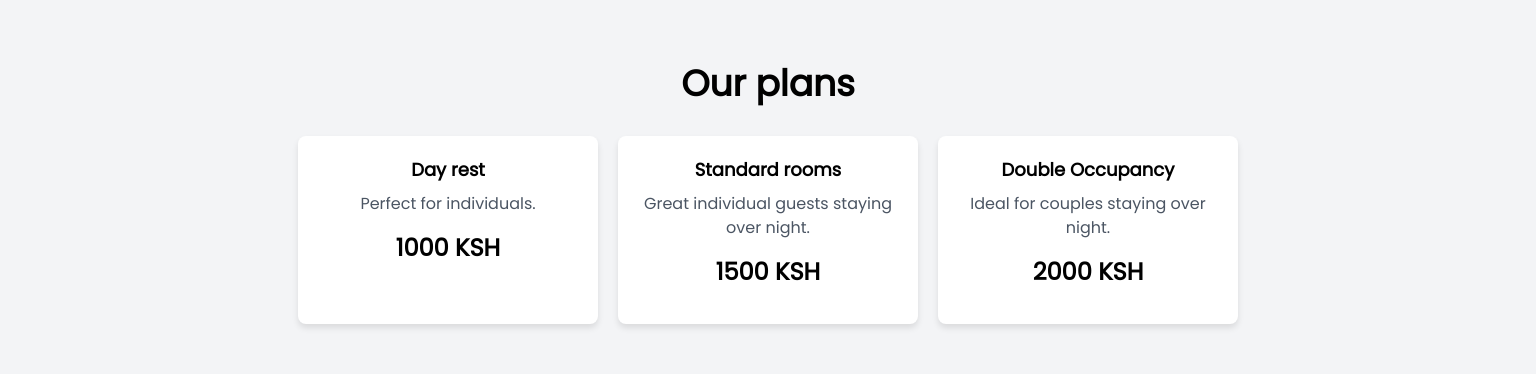
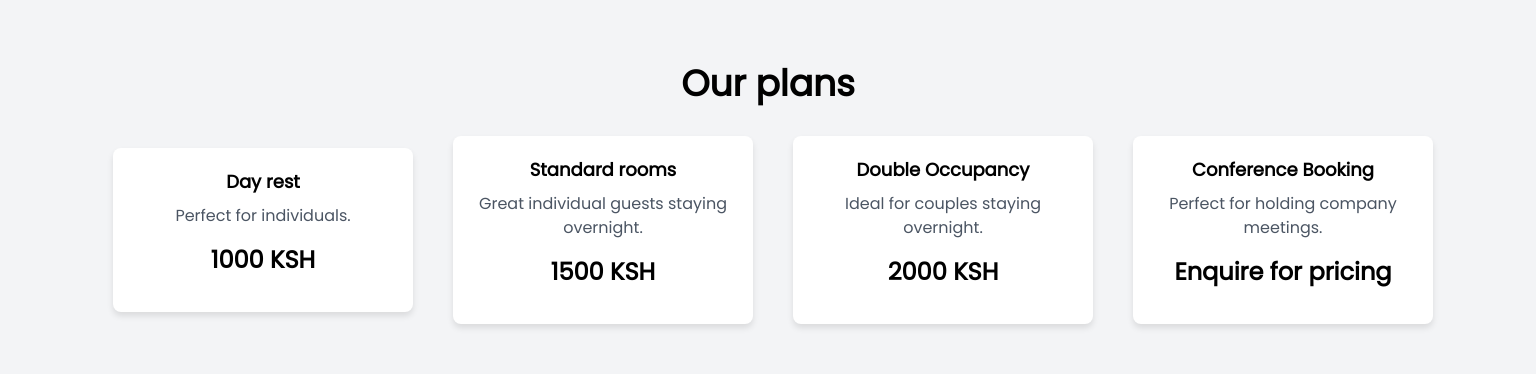
Before and after one commit to alvinkenyagah/weniresort.com-, a React (Vite) app: page / in a window 1536 px wide. Shown: the part 1860-2234 px from the top of the page. Built offline with nearby package versions, Linux system fonts and the light colour scheme.

Commit message:
Update pricing css

```diff
--- a/src/components/navbar.css
+++ b/src/components/navbar.css
@@ -5,3 +5,40 @@
     background-color: #fff; /* Set the background color */
     border-bottom: 1px solid #ccc; /* Add a border to visually separate from the content */
   }
+
+  /* pricing.css */
+
+/* Styles for mobile devices */
+.pricing-cards-container {
+  display: flex;
+  flex-direction: column;
+  align-items: center; /* Center items horizontally */
+  gap: 20px; /* Add spacing between cards */
+}
+
+.pricing-card {
+  width: 100%;
+  max-width: 300px; /* Adjust the max-width as needed */
+  background-color: #ffffff;
+  border-radius: 8px;
+  box-shadow: 0px 4px 10px rgba(0, 0, 0, 0.1);
+  padding: 20px;
+  text-align: center;
+}
+
+/* Media query for desktop devices */
+@media (min-width: 1300px) {
+  .pricing-cards-container {
+    flex-direction: row; /* Stack cards horizontally on larger screens */
+    justify-content: center; /* Center cards horizontally */
+  }
+
+  .pricing-card {
+    max-width: none; /* Remove max-width for horizontal stacking */
+    margin-right: 20px; /* Add spacing between cards */
+  }
+
+  .pricing-card:last-child {
+    margin-right: 0; /* Remove margin from the last card */
+  }
+}
--- a/src/components/pricing/Pricing.jsx
+++ b/src/components/pricing/Pricing.jsx
@@ -7,7 +7,7 @@ const PricingSection = () => {
     <section className="py-16 bg-gray-100" id='pricing'>
       <div className="container mx-auto text-center">
         <h2 className="text-4xl font-bold mb-8">Our plans</h2>
-        <div className="flex flex-col md:flex-row justify-center space-y-6 md:space-y-0">
+        <div className="pricing-cards-container"> {/* Added a class for the pricing cards container */}
           {/* Pricing Card - Basic */}
           <div className="pricing-card">
             <h3 className="text-lg font-semibold mb-2">Day rest</h3>
@@ -18,15 +18,22 @@ const PricingSection = () => {
           {/* Pricing Card - Standard */}
           <div className="pricing-card">
             <h3 className="text-lg font-semibold mb-2">Standard rooms</h3>
-            <p className="text-gray-600 mb-4">Great individual guests staying over night.</p>
+            <p className="text-gray-600 mb-4">Great individual guests staying overnight.</p>
             <div className="text-2xl font-bold mb-4">1500 KSH</div>
           </div>
 
           {/* Pricing Card - Premium */}
           <div className="pricing-card">
             <h3 className="text-lg font-semibold mb-2">Double Occupancy</h3>
-            <p className="text-gray-600 mb-4">Ideal for couples staying over night.</p>
+            <p className="text-gray-600 mb-4">Ideal for couples staying overnight.</p>
             <div className="text-2xl font-bold mb-4">2000 KSH</div>
+          </div>
+
+          {/* Conference booking */}
+          <div className="pricing-card">
+            <h3 className="text-lg font-semibold mb-2">Conference Booking</h3>
+            <p className="text-gray-600 mb-4">Perfect for holding company meetings.</p>
+            <div className="text-2xl font-bold mb-4">Enquire for pricing</div>
           </div>
         </div>
       </div>
```
